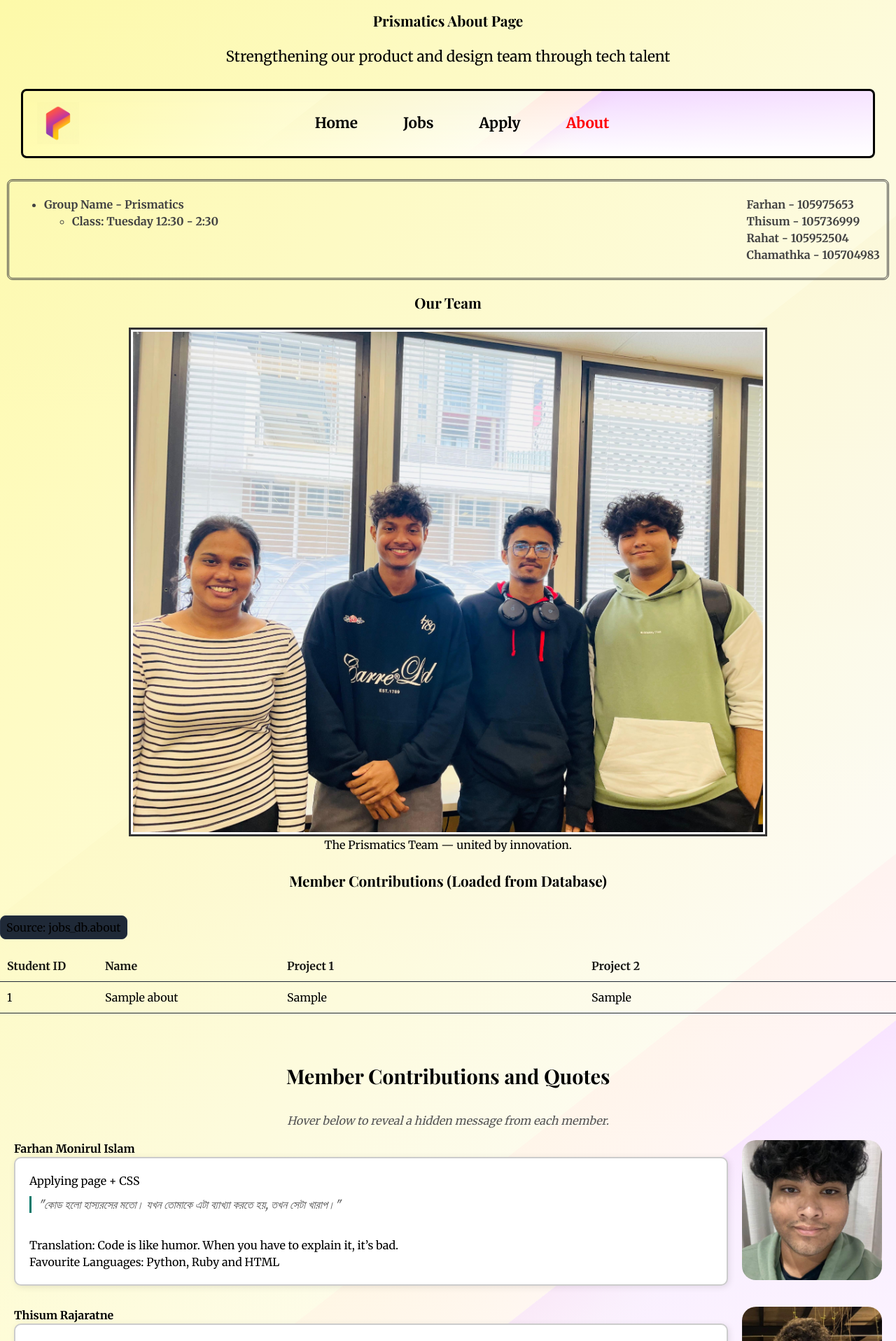
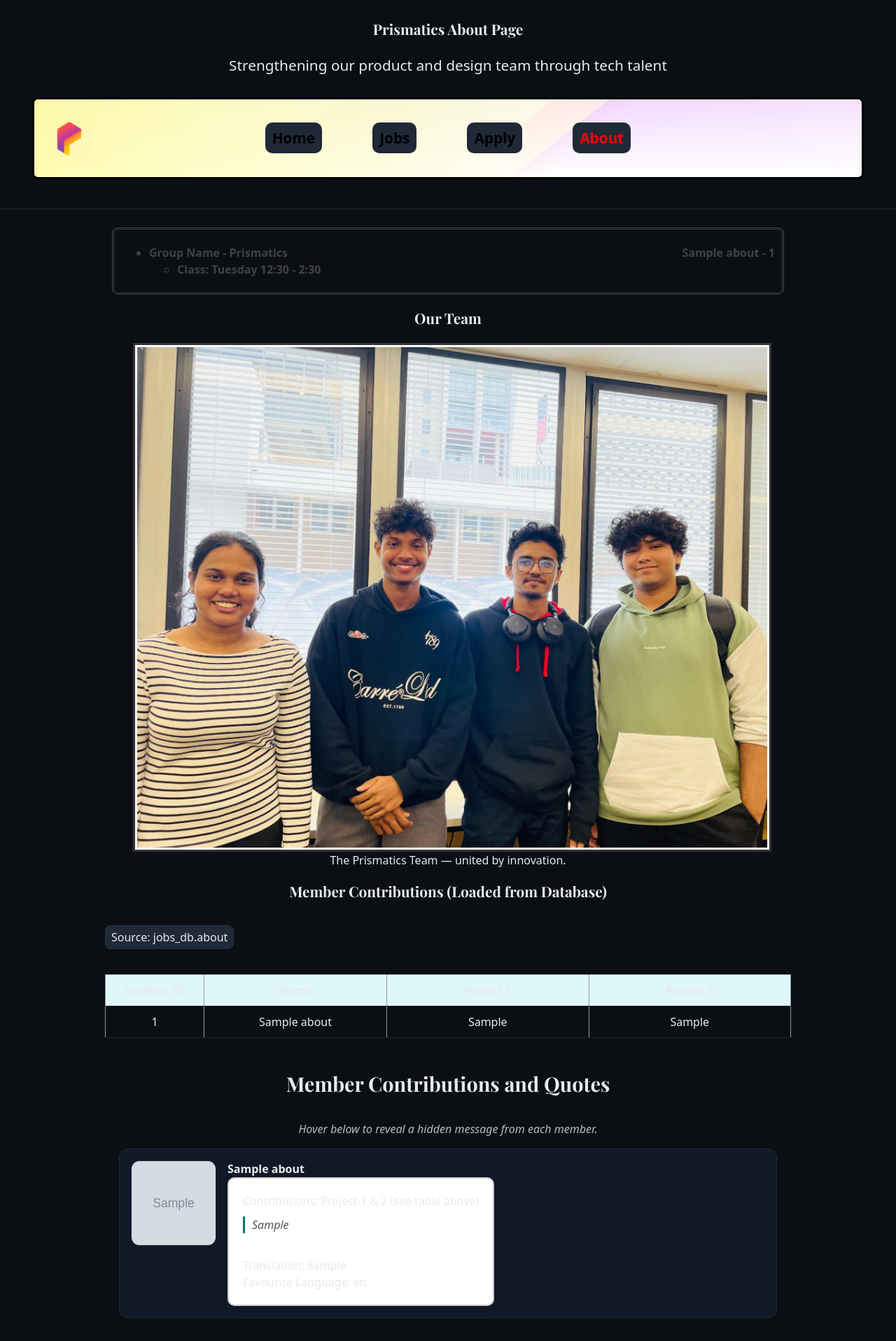
Before and after one commit to 105975653/Prismatics_group-project-2, a PHP site: page /about.php in a window 1280 px wide. Shown: the top 1916 px of the page at 70% size. Run offline with PHP 8.4, Linux system fonts and the light colour scheme; tables that the repository leaves empty or names only in its code hold one stand-in row (values such as "Sample post"); grey boxes marked "Sample" are stand-in pictures.

Commit message:
About: load data dynamically from MySQL (jobs_db.about)

```diff
--- a/about.php
+++ b/about.php
@@ -1,14 +1,16 @@
 <?php
-// Load DB helper and fetch member contributions from jobs_db.about
 require_once __DIR__ . '/db.php';
 
 try {
-  $rows = db()->query(
-    'SELECT Student_ID, Name, Contribution_part1, Contribution_part2 FROM about ORDER BY Student_ID'
+  $members = db()->query(
+    'SELECT Student_ID, Name, Contribution_part1, Contribution_part2,
+            Quote, Quote_translation, Favourite_language, Hidden_note,
+            Photo_path, Dream_job, Coding_snack, Hometown
+     FROM about
+     ORDER BY Student_ID'
   )->fetchAll();
 } catch (Throwable $e) {
-  // Fail soft so the page layout still renders
-  $rows = [];
+  $members = [];
 }
 ?>
 <!DOCTYPE html>
@@ -19,28 +21,22 @@ try {
   <meta name="viewport" content="width=device-width, initial-scale=1">
   <meta name="description" content="Prismatics — a startup strengthening its product and design team through tech talent. Find out about our mission, open roles and how to apply.">
   <meta name="author" content="Prismatics Group Project">
-  <!-- Title -->
   <title> About | Prismatics</title>
-  <!-- Icon | Generated by AI -->
   <link rel="icon" type="image/png" href="images/icon.png">
-
-  <!-- External CSS -->
   <link rel="stylesheet" href="styles/styles.css">
-  <!-- External Font from Google  -->
   <link href="https://fonts.googleapis.com/css2?family=Merriweather:wght@400;700&family=Playfair+Display:wght@400;700&display=swap" rel="stylesheet">
-
   <style>
-    #farhan-color { color: #ff0000; }
-    #thisum-color { color: #0400ff; }
-    #chamathka-color { color: #ee00ff; }
-
-    /* minimal styles for the DB table; does not affect your layout */
-    .db-contrib{margin:24px 0}
-    .db-contrib table{width:100%;border-collapse:collapse}
-    .db-contrib th,.db-contrib td{padding:10px;border-bottom:1px solid #1f2937;vertical-align:top}
-    .db-contrib th{text-align:left;opacity:.9}
     .db-badge{display:inline-block;background:#1f2937;border:1px solid #263244;border-radius:8px;padding:4px 8px}
     .wrap{white-space:pre-line}
+    .member-card{display:flex;gap:16px;align-items:flex-start;background:#111827;border:1px solid #1f2937;border-radius:12px;padding:16px;margin:12px 0}
+    .member-img img{width:120px;height:120px;object-fit:cover;border-radius:12px;border:1px solid #1f2937}
+    .fun-facts{width:100%;border-collapse:collapse}
+    .fun-facts th,.fun-facts td{padding:10px;border-bottom:1px solid #1f2937}
+    .nav-menu{list-style:none;display:flex;gap:12px;margin:0;padding:0}
+    .nav-menu a{background:#1f2937;border-radius:10px;padding:8px 10px;text-decoration:none}
+    header#main-header{border-bottom:1px solid #1f2937;padding:12px 16px}
+    .container{max-width:980px;margin:0 auto;padding:16px}
+    body{margin:0;background:#0b0f14;color:#e8eaed;font-family:system-ui,-apple-system,Segoe UI,Roboto,Ubuntu,Arial,sans-serif}
   </style>
 </head>
 <body>
@@ -53,9 +49,8 @@ try {
 
   <!-- Navigation bar -->
   <nav>
-  <img src="images/logo3.png" alt="Prismatic Logo" title="Prismatics Logo" class="logo">
+    <img src="images/logo3.png" alt="Prismatics Logo" title="Prismatics Logo" class="logo">
     <ul class="nav-menu">
-    <!-- If your pages are still .html, swap .php back to .html -->
       <li><a href="index.php">Home</a></li>
       <li><a href="jobs.php">Jobs</a></li>
       <li><a href="apply.php">Apply</a></li>
@@ -64,29 +59,27 @@ try {
   </nav>
 </header>
 
-<div>
+<main class="container">
   <section id="group-info" class="group-flex">
     <h2 id="dont-show">Group Details</h2>
     <div class="group-details">
       <ul>
         <li>Group Name - Prismatics
-          <ul>
-            <li>Class: Tuesday 12:30 - 2:30</li>
-          </ul>
+          <ul><li>Class: Tuesday 12:30 - 2:30</li></ul>
         </li>
       </ul>
     </div>
 
+    <?php if ($members): ?>
       <div>
         <p class="student-id">
-      Farhan - 105975653 <br>
-      Thisum - 105736999 <br>
-      Rahat - 105952504 <br>
-      Chamathka - 105704983
+          <?php foreach ($members as $m): ?>
+            <?= htmlspecialchars($m['Name']) ?> - <?= htmlspecialchars($m['Student_ID']) ?><br>
+          <?php endforeach; ?>
         </p>
       </div>
+    <?php endif; ?>
   </section>
-</div>
 
   <!-- Group Photo -->
   <section>
@@ -97,15 +90,15 @@ try {
     </figure>
   </section>
 
-<!-- DB-driven contributions table (inserted; layout around it unchanged) -->
+  <!-- Dynamic: Contributions table (Project 1 + 2) -->
   <section class="db-contrib">
     <h2>Member Contributions (Loaded from Database)</h2>
     <p class="db-badge">Source: jobs_db.about</p>
 
-  <?php if (!$rows): ?>
+    <?php if (!$members): ?>
       <p>No records yet. Add rows in phpMyAdmin → jobs_db → about.</p>
     <?php else: ?>
-    <table>
+      <table class="fun-facts">
         <thead>
           <tr>
             <th style="width:120px;">Student ID</th>
@@ -115,12 +108,12 @@ try {
           </tr>
         </thead>
         <tbody>
-        <?php foreach ($rows as $r): ?>
+          <?php foreach ($members as $m): ?>
             <tr>
-            <td><?= htmlspecialchars($r['Student_ID']) ?></td>
-            <td><?= htmlspecialchars($r['Name']) ?></td>
-            <td class="wrap"><?= nl2br(htmlspecialchars($r['Contribution_part1'])) ?></td>
-            <td class="wrap"><?= nl2br(htmlspecialchars($r['Contribution_part2'])) ?></td>
+              <td><?= htmlspecialchars($m['Student_ID']) ?></td>
+              <td><?= htmlspecialchars($m['Name']) ?></td>
+              <td class="wrap"><?= nl2br(htmlspecialchars($m['Contribution_part1'] ?? '')) ?></td>
+              <td class="wrap"><?= nl2br(htmlspecialchars($m['Contribution_part2'] ?? '')) ?></td>
             </tr>
           <?php endforeach; ?>
         </tbody>
@@ -128,90 +121,50 @@ try {
     <?php endif; ?>
   </section>
 
-<!-- Member Contributions -->
+  <!-- Dynamic: Member cards (quotes, fav language, hidden notes, photo) -->
   <section id="Membercontrib">
     <h2>Member Contributions and Quotes</h2>
-  <p style="  text-align: center; font-style: italic; color: #555;">  Hover below to reveal a hidden message from each member. </p>
+    <p style="text-align:center;font-style:italic;color:#bbb;">Hover below to reveal a hidden message from each member.</p>
+
+    <?php foreach ($members as $m): ?>
       <div class="member-card">
+        <div class="member-img">
+          <img src="<?= htmlspecialchars($m['Photo_path'] ?: 'images/icon.png') ?>"
+               alt="<?= htmlspecialchars($m['Name']) ?>"
+               title="<?= htmlspecialchars($m['Name']) ?>">
+        </div>
+        <div>
           <dl>
-    <dt><strong>Farhan Monirul Islam</strong></dt>
+            <dt><strong><?= htmlspecialchars($m['Name']) ?></strong></dt>
             <dd>
-      Applying page + CSS <br>
-      <em>"কোড হলো হাস্যরসের মতো। যখন তোমাকে এটা ব্যাখ্যা করতে হয়, তখন সেটা খারাপ।"</em><br>
-      Translation: Code is like humor. When you have to explain it, it’s bad. <br>
-      Favourite Languages: Python, Ruby and HTML <br>
+              Contributions: Project 1 &amp; 2 (see table above)<br>
+              <?php if (!empty($m['Quote'])): ?>
+                <em><?= htmlspecialchars($m['Quote']) ?></em><br>
+              <?php endif; ?>
+              <?php if (!empty($m['Quote_translation'])): ?>
+                Translation: <?= htmlspecialchars($m['Quote_translation']) ?><br>
+              <?php endif; ?>
+              <?php if (!empty($m['Favourite_language'])): ?>
+                Favourite Language: <?= htmlspecialchars($m['Favourite_language']) ?><br>
+              <?php endif; ?>
             </dd>
           </dl>
 
-  <p id="farhan-color" class="hidden-note">
-    Hidden note from Farhan: I loved working with the team — it was a chance to grow, solve challenges, and bring our ideas to life.
-    <br>(My favourite color is the color of this text)
-  </p>
-
-  <div class="member-img">
-    <img src="images/farhan.jpg" alt="Farhan Monirul Islam" title="farhan">
+          <?php if (!empty($m['Hidden_note'])): ?>
+            <p class="hidden-note"><?= htmlspecialchars($m['Hidden_note']) ?></p>
+          <?php endif; ?>
         </div>
       </div>
-
-
-  <div class="member-card">
-  <dl>
-    <dt><strong>Thisum Rajaratne</strong></dt>
-    <dd>
-      Contributions: Home Page <br>
-      <em>"හොඳ නිර්මාණයක් හොඳ කේතයක් තරම්ම වැදගත්."</em>
-      Translation: "Good design is just as important as good code". <br>
-      Favourite Language: Ruby <br>
-    </dd>
-  </dl>
-    <p id="thisum-color" class="hidden-note">"Hidden note from Thisum: Being part of this project was exciting and taught me new skills while creating something meaningful together. <br>(My favourite color is the color of this text) </p>
-
-    <div class="member-img">
-      <img src="images/thisum.png" alt="Thisum Rajaratne" title="thisum">
-    </div>
-  </div>
-
-  <div class="member-card">
-  <dl>
-    <dt><strong>Chamathka Sandali Amarasekara</strong></dt>
-      <dd>
-      Contributions: Job Description Page <br>
-      <em>"තාක්ෂණය  මිනිසුන්ගේ ජීවිත වෙනස් කළ හැකියැයි මම විශ්වාස කරනවා, සහ මම එම වෙනසකට සම්බන්ධවීමට කැමතියි."</em>
-      Translation: "I believe that technology can change people's lives, and I want to be involved in that change." <br>
-      Favourite Language: Python <br>
-    </dd>
-  </dl>
-    <p id="chamathka-color" class="hidden-note">Hidden note from Chamathka: I really enjoyed contributing and collaborating. Every step showed me the value of teamwork and creativity. <br> (My favourite color is the color of this text) </p>
-
-    <div class="member-img">
-      <img src="images/chamathka.png" alt="Chamathka Sandali Amarasekara" title="chama">
-    </div>
-  </div>
-
-  <div class="member-card">
-  <dl>
-    <dt><strong>Mahabub Hasan Rahat</strong></dt>
-    <dd>
-      About Page <br>
-      <em>""কোডিং হলো যুক্তির মাধ্যমে প্রকাশিত সৃজনশীলতা।."</em>
-      Translation: "Coding is creativity expressed in logic." <br>
-      Favourite Language: Python <br>
-    </dd>
-  </dl>
-    <p id="rahat-color" class="hidden-note">Hidden note from Rahat: This project was a rewarding journey where I learned, shared ideas, and grew alongside a great team. <br> (My favourite color is the color of this text) </p>
-
-    <div class="member-img">
-      <img src="images/rahat.jpg" alt="Mahabub Hasan Rahat" title="Rahat">
-    </div>
-  </div>
-
+    <?php endforeach; ?>
   </section>
 
-<!-- Fun Facts Table -->
+  <!-- Dynamic: Fun Facts -->
   <section>
     <h2>Fun Facts About Our Team</h2>
+    <?php if (!$members): ?>
+      <p>No records yet.</p>
+    <?php else: ?>
       <table class="fun-facts">
-
         <thead>
           <tr>
             <th>Name</th>
@@ -221,42 +174,27 @@ try {
           </tr>
         </thead>
         <tbody>
+          <?php foreach ($members as $m): ?>
             <tr>
-        <td>Farhan Monirul Islam</td>
-        <td>Computer Scientist</td>
-        <td>Coffee</td>
-        <td>Dhaka</td>
+              <td><?= htmlspecialchars($m['Name']) ?></td>
+              <td><?= htmlspecialchars($m['Dream_job'] ?? '') ?></td>
+              <td><?= htmlspecialchars($m['Coding_snack'] ?? '') ?></td>
+              <td><?= htmlspecialchars($m['Hometown'] ?? '') ?></td>
             </tr>
-      <tr>
-        <td>Thisum Rajaratne</td>
-        <td>Farmer Far from city</td>
-        <td>Chocolate</td>
-        <td>kandy</td>
-      </tr>
-      <tr>
-        <td>Chamathka Sandali Amarasekara</td>
-        <td>software developer</td>
-        <td>chocolate</td>
-        <td>colombo</td>
-      </tr>
-      <tr>
-        <td>Mahabub Hasan Rahat</td>
-        <td>AI Engineer</td>
-        <td>Pizza</td>
-        <td>Dhaka</td>
-      </tr>
+          <?php endforeach; ?>
         </tbody>
       </table>
+    <?php endif; ?>
   </section>
+</main>
 
 <footer>
   <hr id="fotterhr">
   <p id="footerp">
     <a href="https://github.com/105975653/Prismatics_group-project.git" target="_blank">GitHub Repository</a> |
-    <a href="https://officialfarhan155.atlassian.net/jira/software/projects/PG/boards/67?atlOrigin=eyJpIjoiMzhlODY4NzlkNjRjNGU2OThlZjA5ZDBlMWUzMTMxNzQiLCJwIjoiaiJ9" target="_blank">Jira</a> |
     <a href="mailto:info@companyname.com">Email Us</a>
   </p>
-    <p id="copy">&copy; 2025 Prismatics</p>
+  <p id="copy">&copy; <?= date('Y') ?> Prismatics</p>
 </footer>
 </body>
 </html>
```
Lines whose indentation alone changed are shown as unchanged.
